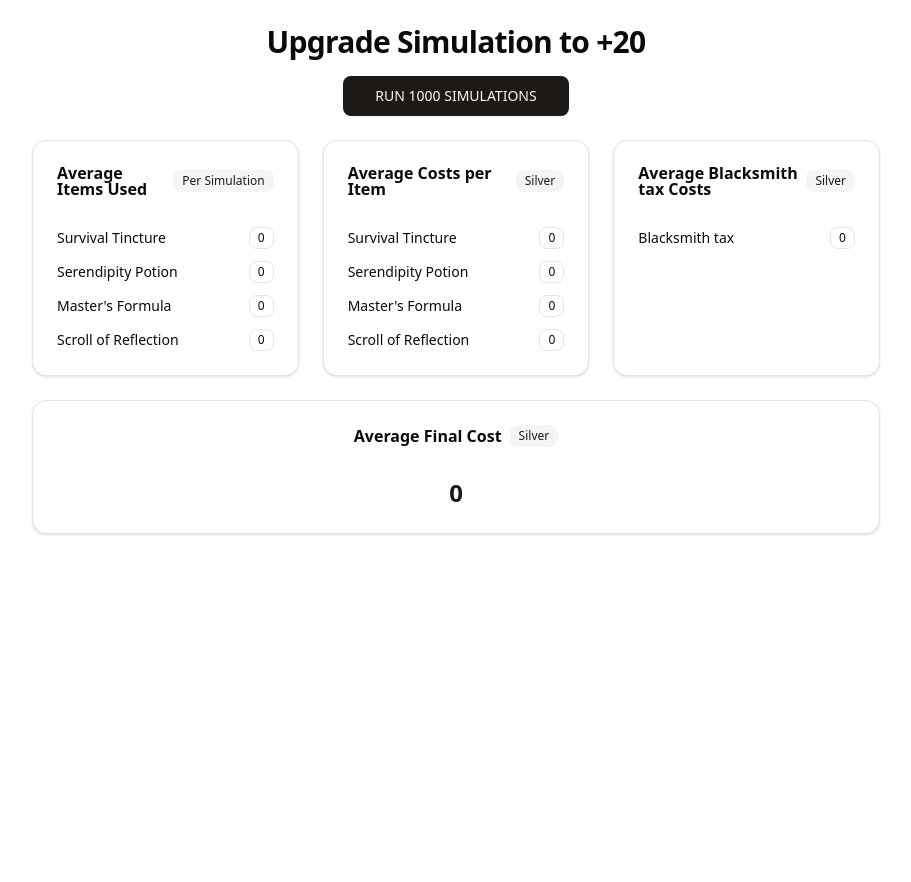
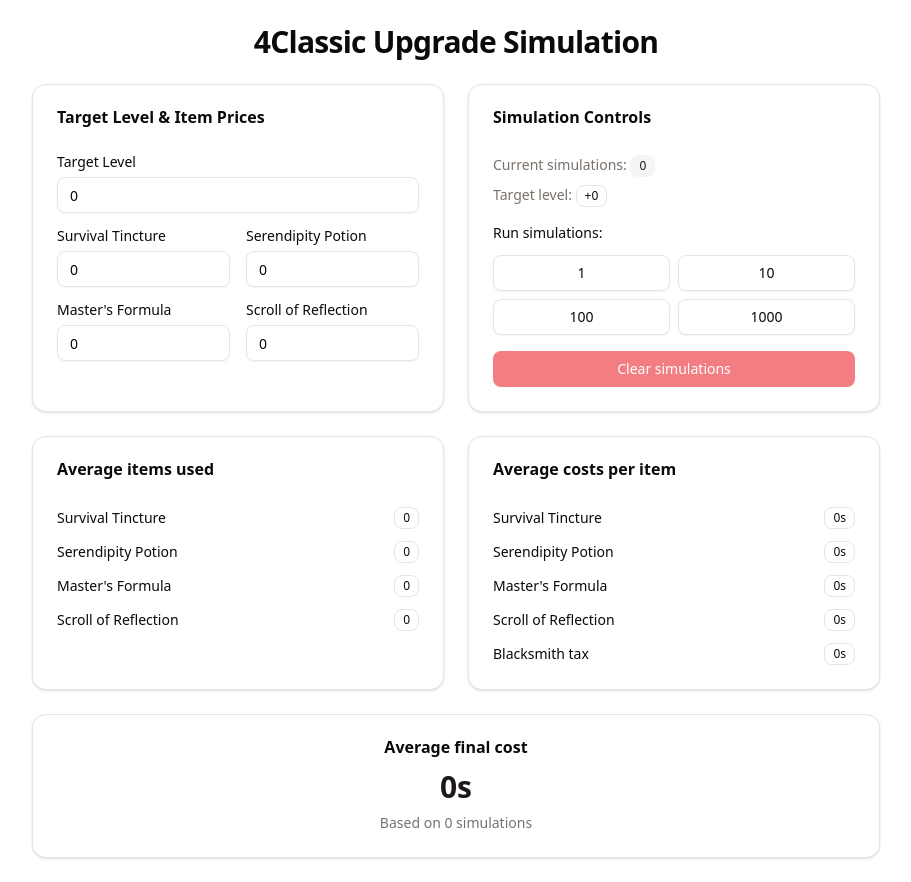
Before and after one commit to brunobragaw8t/4classic-upgrade-cost-simulation, a Next.js app: page / in a window 1280 px wide. Shown: the whole page, without its empty margins (184-1095 px from the left). Before the commit the page ends 800 px from the top, so only its background shows below. Built offline with nearby package versions, Linux system fonts and the light colour scheme.

Commit message:
refactor: organize UI, format prices and allow config of values

```diff
--- a/src/app/page.tsx
+++ b/src/app/page.tsx
@@ -3,56 +3,61 @@
 import { Badge } from "@/components/ui/badge";
 import { Button } from "@/components/ui/button";
 import { Card, CardContent, CardHeader, CardTitle } from "@/components/ui/card";
+import { Input } from "@/components/ui/input";
+import { Label } from "@/components/ui/label";
 import { COSTS } from "@/constants/costs.constant";
-import { ITEM_COSTS } from "@/constants/item-costs.constant";
-import { RATES } from "@/constants/rates.contanst";
+import { ITEM_LEVEL, RATES } from "@/constants/rates.contanst";
 import { getRandomNumber } from "@/utils/get-random-number";
+import { formatPrice, numberFormat } from "@/utils/number-format";
 import { useState } from "react";
 
-type SimulationResult = {
+type Simulation = {
   itemsUsed: {
     survivalTincture: number;
     serendipityPotion: number;
     mastersFormula: number;
     scrollOfReflection: number;
   };
-  costs: {
-    survivalTincture: number;
-    serendipityPotion: number;
-    mastersFormula: number;
-    scrollOfReflection: number;
-  };
-  upgradeCost: number;
-  sumOfCosts: number;
-  finalLevel: number;
+  blacksmithTax: number;
+  finalLevel: ITEM_LEVEL;
 };
 
 export default function Home() {
-  const [simulations, setSimulations] = useState<SimulationResult[]>([]);
+  const [targetLevel, setTargetLevel] = useState(0);
 
-  function runSimulation() {
-    let currentLevel: keyof typeof RATES = 11;
+  const [survivalTincturePrice, setSurvivalTincturePrice] = useState(0);
+  const [serendipityPotionPrice, setSerendipityPotionPrice] = useState(0);
+  const [mastersFormulaPrice, setMastersFormulaPrice] = useState(0);
+  const [scrollOfReflectionPrice, setScrollOfReflectionPrice] = useState(0);
 
-    const itemsUsed = {
+  const [simulations, setSimulations] = useState<Simulation[]>([]);
+
+  function runSimulation(): Simulation {
+    let currentLevel: ITEM_LEVEL = 11;
+
+    const res: Simulation = {
+      itemsUsed: {
         survivalTincture: 1,
         serendipityPotion: 0,
         mastersFormula: 0,
         scrollOfReflection: 0,
+      },
+      blacksmithTax: 0,
+      finalLevel: currentLevel,
     };
 
-    let upgradeCost = 0;
-
-    while (currentLevel < 20) {
-      if ([12, 14, 16, 18].includes(currentLevel)) {
-        itemsUsed.scrollOfReflection += 1;
+    while (currentLevel < targetLevel) {
+      if ([12, 14, 16, 18, 20, 22].includes(currentLevel)) {
+        res.itemsUsed.scrollOfReflection += 1;
         currentLevel -= 1;
+        continue;
       }
 
-      itemsUsed.serendipityPotion += 1;
-      itemsUsed.mastersFormula += 1;
-      upgradeCost += COSTS[currentLevel as keyof typeof COSTS];
+      res.itemsUsed.serendipityPotion += 1;
+      res.itemsUsed.mastersFormula += 1;
+      res.blacksmithTax += COSTS[currentLevel as ITEM_LEVEL];
 
-      const successRate = RATES[currentLevel as keyof typeof RATES];
+      const successRate = RATES[currentLevel as ITEM_LEVEL];
 
       const success = Math.random() < successRate;
 
@@ -60,132 +65,233 @@ export default function Home() {
         currentLevel += getRandomNumber([1, 2, 3]);
       } else {
         currentLevel -= getRandomNumber([0, 1, 2]);
-        if (currentLevel < 11) currentLevel = 11;
-        itemsUsed.survivalTincture += 1;
+        if (currentLevel < 11) currentLevel = 11; // Prevent going below +11
+        res.itemsUsed.survivalTincture += 1;
       }
     }
 
-    return {
-      itemsUsed,
-      costs: {
-        survivalTincture:
-          itemsUsed.survivalTincture * ITEM_COSTS.survivalTincture,
-        serendipityPotion:
-          itemsUsed.serendipityPotion * ITEM_COSTS.serendipityPotion,
-        mastersFormula: itemsUsed.mastersFormula * ITEM_COSTS.mastersFormula,
-        scrollOfReflection:
-          itemsUsed.scrollOfReflection * ITEM_COSTS.scrollOfReflection,
-      },
-      upgradeCost,
-      sumOfCosts:
-        itemsUsed.survivalTincture * ITEM_COSTS.survivalTincture +
-        itemsUsed.serendipityPotion * ITEM_COSTS.serendipityPotion +
-        itemsUsed.mastersFormula * ITEM_COSTS.mastersFormula +
-        itemsUsed.scrollOfReflection * ITEM_COSTS.scrollOfReflection +
-        upgradeCost,
-      finalLevel: currentLevel,
-    };
+    res.finalLevel = currentLevel as ITEM_LEVEL;
+
+    return res;
   }
 
-  function handleRun() {
-    const result = runSimulation();
-    // console.log("Simulation Result:", result);
-    setSimulations((prev) => [...prev, result]);
+  function handleRuns(numOfRuns: number) {
+    const result: Simulation[] = [];
+
+    for (let i = 0; i < numOfRuns; i++) {
+      result.push(runSimulation());
     }
 
-  const totals = simulations.reduce(
+    setSimulations((prev) => [...prev, ...result]);
+  }
+
+  function clearSimulations() {
+    setSimulations([]);
+  }
+
+  const totalItemsUsed = simulations.reduce(
     (acc, sim) => {
-      acc.itemsUsed.survivalTincture += sim.itemsUsed.survivalTincture;
-      acc.itemsUsed.serendipityPotion += sim.itemsUsed.serendipityPotion;
-      acc.itemsUsed.mastersFormula += sim.itemsUsed.mastersFormula;
-      acc.itemsUsed.scrollOfReflection += sim.itemsUsed.scrollOfReflection;
-
-      acc.costs.survivalTincture += sim.costs.survivalTincture;
-      acc.costs.serendipityPotion += sim.costs.serendipityPotion;
-      acc.costs.mastersFormula += sim.costs.mastersFormula;
-      acc.costs.scrollOfReflection += sim.costs.scrollOfReflection;
-
-      acc.upgradeCost += sim.upgradeCost;
-      acc.sumOfCosts += sim.sumOfCosts;
-      acc.finalLevel = Math.max(acc.finalLevel, sim.finalLevel);
+      acc.survivalTincture += sim.itemsUsed.survivalTincture;
+      acc.serendipityPotion += sim.itemsUsed.serendipityPotion;
+      acc.mastersFormula += sim.itemsUsed.mastersFormula;
+      acc.scrollOfReflection += sim.itemsUsed.scrollOfReflection;
 
       return acc;
     },
     {
-      itemsUsed: {
       survivalTincture: 0,
       serendipityPotion: 0,
       mastersFormula: 0,
       scrollOfReflection: 0,
-      },
-      costs: {
-        survivalTincture: 0,
-        serendipityPotion: 0,
-        mastersFormula: 0,
-        scrollOfReflection: 0,
-      },
-      upgradeCost: 0,
-      sumOfCosts: 0,
-      finalLevel: 11,
-    },
+    }
   );
 
+  const total = {
+    survivalTincture: totalItemsUsed.survivalTincture * survivalTincturePrice,
+    serendipityPotion:
+      totalItemsUsed.serendipityPotion * serendipityPotionPrice,
+    mastersFormula: totalItemsUsed.mastersFormula * mastersFormulaPrice,
+    scrollOfReflection:
+      totalItemsUsed.scrollOfReflection * scrollOfReflectionPrice,
+    blacksmithTax: simulations.reduce((acc, i) => (acc += i.blacksmithTax), 0),
+  };
+
+  const sum = Object.values(total).reduce((acc, i) => (acc += i), 0);
+
   function calcAvg(value: number): number {
-    return simulations.length > 0
-      ? parseFloat((value / simulations.length).toFixed(0))
-      : 0;
+    if (simulations.length === 0) return 0;
+
+    return Number((value / simulations.length).toFixed(0));
   }
 
   return (
     <div className="max-w-4xl mx-auto p-6 space-y-6">
       <div className="text-center space-y-4">
         <h1 className="text-3xl font-bold tracking-tight">
-          Upgrade Simulation to +20
+          4Classic Upgrade Simulation
         </h1>
-        <Button
-          size="lg"
-          onClick={() => {
-            for (let i = 0; i < 1000; i++) {
-              handleRun();
+      </div>
+
+      <div className="grid grid-cols-1 lg:grid-cols-2 gap-6">
+        <Card>
+          <CardHeader>
+            <CardTitle>Target Level & Item Prices</CardTitle>
+          </CardHeader>
+
+          <CardContent className="space-y-4">
+            <div className="space-y-2">
+              <Label htmlFor="targetLevel">Target Level</Label>
+
+              <Input
+                id="targetLevel"
+                type="number"
+                min="12"
+                max="25"
+                value={targetLevel}
+                onChange={(e) => setTargetLevel(Number(e.target.value))}
+                className="w-full"
+              />
+            </div>
+
+            <div className="grid grid-cols-2 gap-4">
+              <div className="space-y-2">
+                <Label htmlFor="survivalTincture">Survival Tincture</Label>
+                <Input
+                  id="survivalTincture"
+                  type="number"
+                  min="0"
+                  value={survivalTincturePrice}
+                  onChange={(e) =>
+                    setSurvivalTincturePrice(Number(e.target.value))
                   }
-          }}
-          className="px-8 py-3"
-        >
-          RUN 1000 SIMULATIONS
+                />
+              </div>
+
+              <div className="space-y-2">
+                <Label htmlFor="serendipityPotion">Serendipity Potion</Label>
+                <Input
+                  id="serendipityPotion"
+                  type="number"
+                  min="0"
+                  value={serendipityPotionPrice}
+                  onChange={(e) =>
+                    setSerendipityPotionPrice(Number(e.target.value))
+                  }
+                />
+              </div>
+
+              <div className="space-y-2">
+                <Label htmlFor="mastersFormula">Master's Formula</Label>
+                <Input
+                  id="mastersFormula"
+                  type="number"
+                  min="0"
+                  value={mastersFormulaPrice}
+                  onChange={(e) =>
+                    setMastersFormulaPrice(Number(e.target.value))
+                  }
+                />
+              </div>
+
+              <div className="space-y-2">
+                <Label htmlFor="scrollOfReflection">Scroll of Reflection</Label>
+                <Input
+                  id="scrollOfReflection"
+                  type="number"
+                  min="0"
+                  value={scrollOfReflectionPrice}
+                  onChange={(e) =>
+                    setScrollOfReflectionPrice(Number(e.target.value))
+                  }
+                />
+              </div>
+            </div>
+          </CardContent>
+        </Card>
+
+        <Card>
+          <CardHeader>
+            <CardTitle>Simulation Controls</CardTitle>
+          </CardHeader>
+
+          <CardContent className="space-y-4">
+            <div className="space-y-2">
+              <p className="text-sm text-muted-foreground">
+                Current simulations:{" "}
+                <Badge variant="secondary">{simulations.length}</Badge>
+              </p>
+
+              <p className="text-sm text-muted-foreground">
+                Target level: <Badge variant="outline">+{targetLevel}</Badge>
+              </p>
+            </div>
+
+            <div className="space-y-3">
+              <p className="text-sm font-medium">Run simulations:</p>
+
+              <div className="grid grid-cols-2 gap-2">
+                <Button onClick={() => handleRuns(1)} variant="outline">
+                  1
+                </Button>
+
+                <Button onClick={() => handleRuns(10)} variant="outline">
+                  10
+                </Button>
+
+                <Button onClick={() => handleRuns(100)} variant="outline">
+                  100
+                </Button>
+
+                <Button onClick={() => handleRuns(1000)} variant="outline">
+                  1000
                 </Button>
               </div>
+            </div>
 
-      <div className="grid grid-cols-1 md:grid-cols-3 gap-6">
+            <Button
+              onClick={clearSimulations}
+              variant="destructive"
+              className="w-full"
+              disabled={simulations.length === 0}
+            >
+              Clear simulations
+            </Button>
+          </CardContent>
+        </Card>
+      </div>
+
+      <div className="grid grid-cols-1 md:grid-cols-2 gap-6">
         <Card>
           <CardHeader>
-            <CardTitle className="flex items-center gap-2">
-              Average Items Used
-              <Badge variant="secondary">Per Simulation</Badge>
-            </CardTitle>
+            <CardTitle>Average items used</CardTitle>
           </CardHeader>
+
           <CardContent className="space-y-3">
             <div className="flex justify-between items-center">
               <span className="text-sm font-medium">Survival Tincture</span>
               <Badge variant="outline">
-                {calcAvg(totals.itemsUsed.survivalTincture)}
+                {calcAvg(totalItemsUsed.survivalTincture)}
               </Badge>
             </div>
+
             <div className="flex justify-between items-center">
               <span className="text-sm font-medium">Serendipity Potion</span>
               <Badge variant="outline">
-                {calcAvg(totals.itemsUsed.serendipityPotion)}
+                {calcAvg(totalItemsUsed.serendipityPotion)}
               </Badge>
             </div>
+
             <div className="flex justify-between items-center">
               <span className="text-sm font-medium">Master&apos;s Formula</span>
               <Badge variant="outline">
-                {calcAvg(totals.itemsUsed.mastersFormula)}
+                {calcAvg(totalItemsUsed.mastersFormula)}
               </Badge>
             </div>
+
             <div className="flex justify-between items-center">
               <span className="text-sm font-medium">Scroll of Reflection</span>
               <Badge variant="outline">
-                {calcAvg(totals.itemsUsed.scrollOfReflection)}
+                {calcAvg(totalItemsUsed.scrollOfReflection)}
               </Badge>
             </div>
           </CardContent>
@@ -193,68 +299,59 @@ export default function Home() {
 
         <Card>
           <CardHeader>
-            <CardTitle className="flex items-center gap-2">
-              Average Costs per Item
-              <Badge variant="secondary">Silver</Badge>
-            </CardTitle>
+            <CardTitle>Average costs per item</CardTitle>
           </CardHeader>
+
           <CardContent className="space-y-3">
             <div className="flex justify-between items-center">
               <span className="text-sm font-medium">Survival Tincture</span>
               <Badge variant="outline">
-                {calcAvg(totals.costs.survivalTincture).toLocaleString()}
+                {formatPrice(calcAvg(total.survivalTincture))}
               </Badge>
             </div>
             <div className="flex justify-between items-center">
               <span className="text-sm font-medium">Serendipity Potion</span>
               <Badge variant="outline">
-                {calcAvg(totals.costs.serendipityPotion).toLocaleString()}
+                {formatPrice(calcAvg(total.serendipityPotion))}
               </Badge>
             </div>
+
             <div className="flex justify-between items-center">
               <span className="text-sm font-medium">Master&apos;s Formula</span>
               <Badge variant="outline">
-                {calcAvg(totals.costs.mastersFormula).toLocaleString()}
+                {formatPrice(calcAvg(total.mastersFormula))}
               </Badge>
             </div>
+
             <div className="flex justify-between items-center">
               <span className="text-sm font-medium">Scroll of Reflection</span>
               <Badge variant="outline">
-                {calcAvg(totals.costs.scrollOfReflection).toLocaleString()}
+                {formatPrice(calcAvg(total.scrollOfReflection))}
               </Badge>
             </div>
-          </CardContent>
-        </Card>
 
-        <Card>
-          <CardHeader>
-            <CardTitle className="flex items-center gap-2">
-              Average Blacksmith tax Costs
-              <Badge variant="secondary">Silver</Badge>
-            </CardTitle>
-          </CardHeader>
-          <CardContent className="space-y-3">
             <div className="flex justify-between items-center">
               <span className="text-sm font-medium">Blacksmith tax</span>
               <Badge variant="outline">
-                {calcAvg(totals.upgradeCost).toLocaleString()}
+                {formatPrice(calcAvg(total.blacksmithTax))}
               </Badge>
             </div>
           </CardContent>
         </Card>
       </div>
 
-      <div className="grid grid-cols-1 md:grid-cols-1 gap-6 text-center">
-        <Card>
+      <div className="grid grid-cols-1 text-center">
+        <Card className="gap-2">
           <CardHeader>
-            <CardTitle className="flex items-center justify-center gap-2">
-              Average Final Cost
-              <Badge variant="secondary">Silver</Badge>
-            </CardTitle>
+            <CardTitle>Average final cost</CardTitle>
           </CardHeader>
           <CardContent>
-            <p className="text-2xl font-bold text-primary">
-              {calcAvg(totals.sumOfCosts).toLocaleString()}
+            <p className="text-3xl font-bold text-primary">
+              {formatPrice(calcAvg(sum))}
+            </p>
+            <p className="text-sm text-muted-foreground mt-2">
+              Based on {simulations.length} simulation
+              {simulations.length !== 1 ? "s" : ""}
             </p>
           </CardContent>
         </Card>
--- a/src/constants/costs.constant.ts
+++ b/src/constants/costs.constant.ts
@@ -1,4 +1,6 @@
-export const COSTS = {
+import { ITEM_LEVEL } from "./rates.contanst";
+
+export const COSTS: Record<ITEM_LEVEL, number> = {
   11: 10,
   12: 10,
   13: 10,
@@ -8,4 +10,9 @@ export const COSTS = {
   17: 17,
   18: 125,
   19: 500,
+  20: 0,
+  21: 0,
+  22: 0,
+  23: 0,
+  24: 0,
 };
--- a/src/constants/item-costs.constant.ts
+++ /dev/null
@@ -1,6 +0,0 @@
-export const ITEM_COSTS = {
-  survivalTincture: 212,
-  serendipityPotion: 1,
-  mastersFormula: 1,
-  scrollOfReflection: 20,
-};
--- a/src/constants/rates.contanst.ts
+++ b/src/constants/rates.contanst.ts
@@ -8,4 +8,11 @@ export const RATES = {
   17: 0.14,
   18: 0.07,
   19: 0.02,
+  20: 0.01,
+  21: 0.016,
+  22: 0.01,
+  23: 0.04,
+  24: 0,
 };
+
+export type ITEM_LEVEL = keyof typeof RATES;
--- /dev/null
+++ b/src/utils/number-format.ts
@@ -0,0 +1,37 @@
+export function numberFormat(
+  number: number,
+  decimals: number = 0,
+  decimalSeparator: string = ".",
+  thousandsSeparator: string = ","
+): string {
+  // Handle special cases
+  if (isNaN(number) || !isFinite(number)) {
+    return "0";
+  }
+
+  // Round the number to the specified decimal places
+  const factor = Math.pow(10, decimals);
+  const rounded = Math.round(number * factor) / factor;
+
+  // Split into integer and decimal parts
+  const parts = rounded.toFixed(decimals).split(".");
+  const integerPart = parts[0];
+  const decimalPart = parts[1] || "";
+
+  // Add thousands separators to integer part
+  const formattedInteger = integerPart.replace(
+    /\B(?=(\d{3})+(?!\d))/g,
+    thousandsSeparator
+  );
+
+  // Combine parts
+  if (decimals > 0) {
+    return formattedInteger + decimalSeparator + decimalPart;
+  } else {
+    return formattedInteger;
+  }
+}
+
+export function formatPrice(value: number) {
+  return numberFormat(value, 0, "", "g ") + "s";
+}
```
Also changed, not shown: 2 other files (tests, documents, lock files or other folders). Lines whose indentation alone changed are shown as unchanged.
